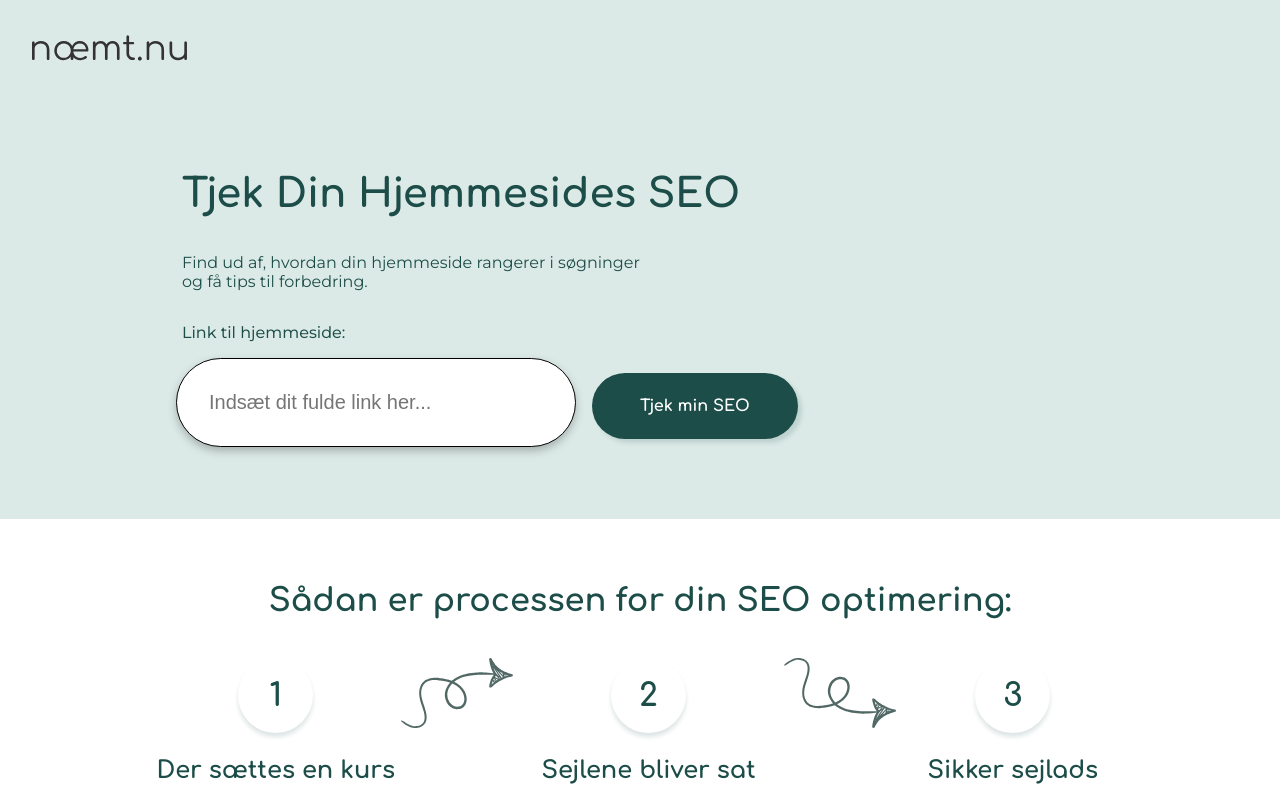
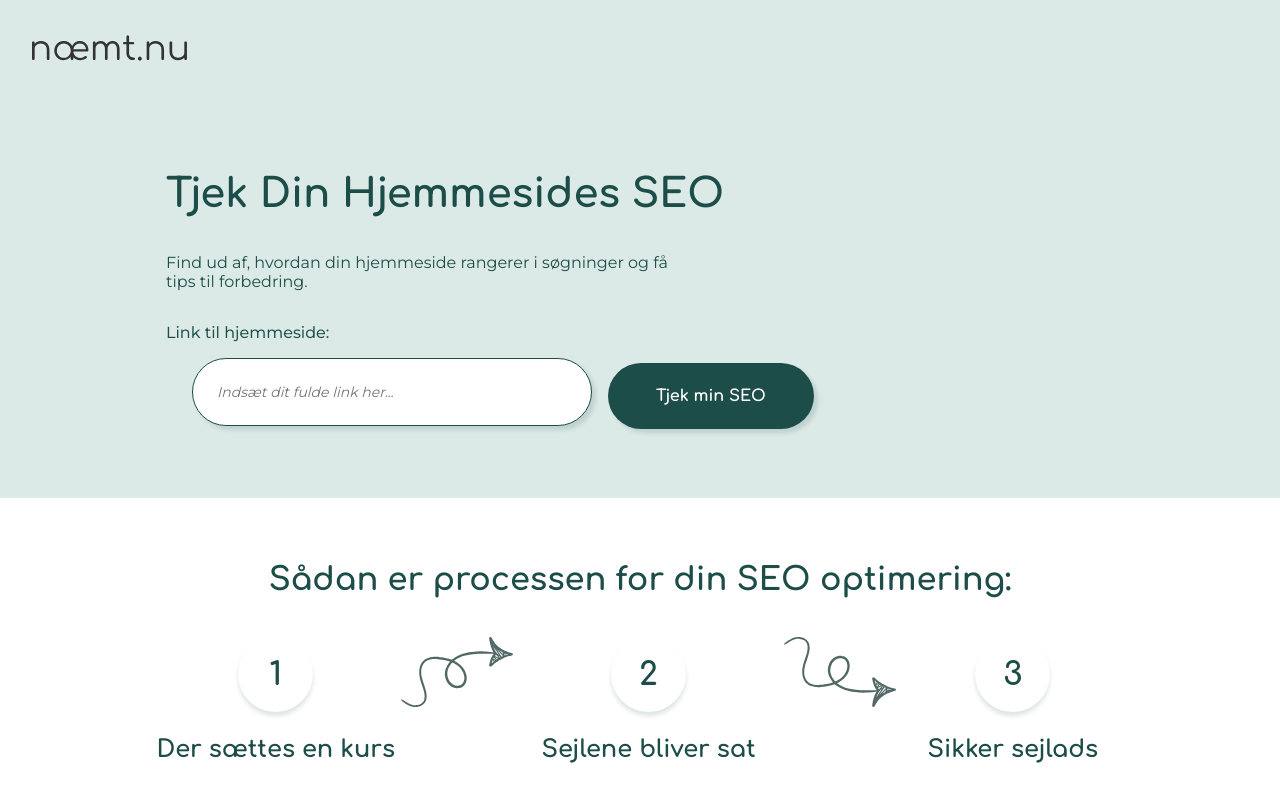
Before and after one commit to SofiePedersen/naemtnu, a Vue app: page / in a window 1280 px wide. Shown: the top 788 px of the page. Built offline with nearby package versions, Linux system fonts and the light colour scheme; no server answers.

Commit message:
Update HeroSection.vue

```diff
--- a/src/components/HeroSection.vue
+++ b/src/components/HeroSection.vue
@@ -91,7 +91,8 @@ const fetchPageSpeedData = async () => {
 .HeroSection {
     display: flex;
     flex-direction: column;
-    padding: 2rem;
+    padding-left: 1rem;
+    padding-right: 1rem;
     background-color: $color-foam-blue;
 }
 
@@ -100,10 +101,10 @@ const fetchPageSpeedData = async () => {
     color: $color-kelp-green;
     margin-bottom: 1rem;
     margin-right: 1rem;
+    padding-top: 2rem;
 }
 
 .HeroSection__text__h2 {
-    text-align: center;
     color: $color-kelp-green;
     margin-bottom: 1rem;
     margin-right: 1rem;
@@ -120,12 +121,15 @@ const fetchPageSpeedData = async () => {
 
 .HeroSection__text__pbold {
     color: $color-kelp-green;
-    padding-left: 2rem;
+    padding-top: 2rem;
+    padding-left: 1rem;
     padding-bottom: 1rem;
     font-weight: 450;
 }
 
 .HeroSection__button--SEO {
+    padding-left: 1rem;
+    padding-right: 1rem;
     display: flex;
     flex-direction: column;
     align-items: center;
@@ -135,13 +139,15 @@ const fetchPageSpeedData = async () => {
 }
 
 input {
-    padding: 2rem;
-    border: 1px solid black;
+    font-family: 'Montserrat';
+    font-style: italic;
+    padding: 1.5rem;
+    border: 1px solid $color-kelp-green;
     border-radius: 50px;
-    width: 92%;
-    font-size: 20px;
+    width: 100%;
+    font-size: 0.875rem;
     margin-bottom: 0.5rem;
-    filter: drop-shadow(0px 4px 4px rgba(0, 0, 0, 0.25));
+    box-shadow: 4px 4px 4px rgba($color-kelp-green, 0.15);
 }
 
 .btn__green {
@@ -152,7 +158,7 @@ input {
 .wrapper {
     width: 20rem;
     height: 20rem;
-    margin-left: 0.4rem;
+    margin-left: 1.5rem;
     display: flex;
     justify-content: center;
     align-items: center;
@@ -205,7 +211,7 @@ circle {
       display: flex;
       justify-content: center;
       align-items: center;
-      margin-left: 2rem;
+      margin-left: 2.5rem;
       margin-right: 2rem;
       margin-bottom: 3rem;
       width: 15rem;
```
